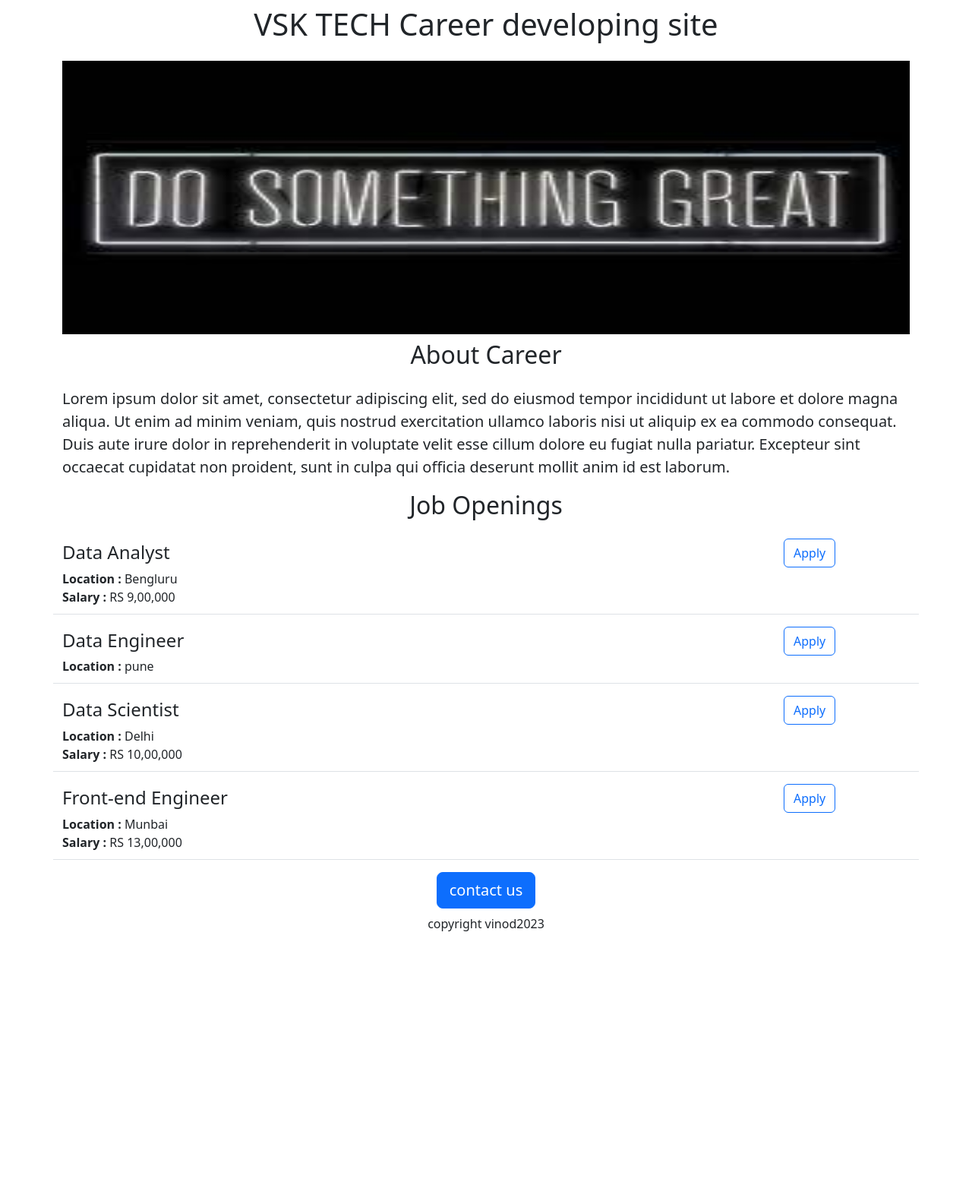
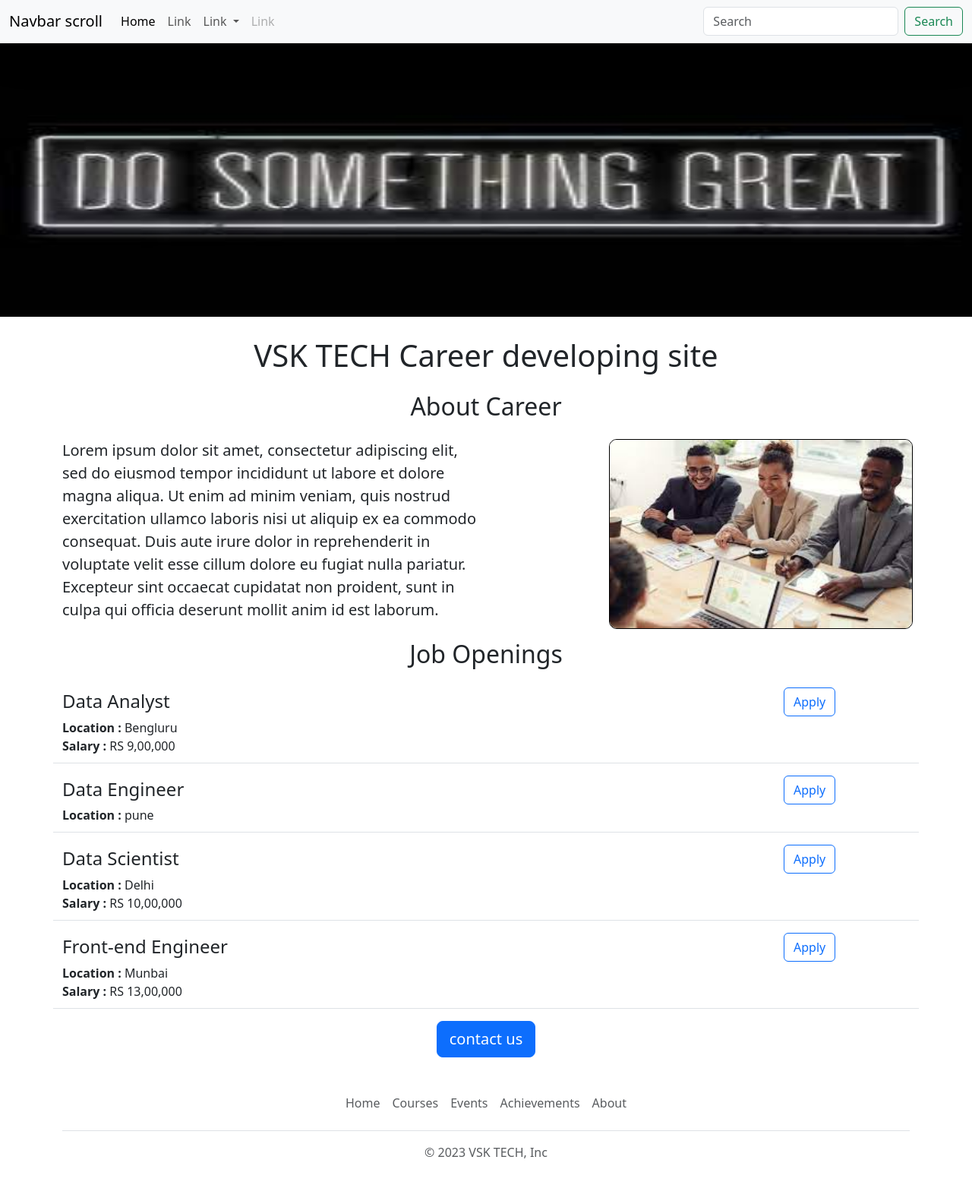
Before and after one commit to Vinodkurtakoti/career-website--job, a Flask app: page / in a window 1280 px wide. Shown: the whole page at 76% size. Before the commit the page ends 1226 px from the top, so only its background shows below. Run offline with Flask 3, Linux system fonts and the light colour scheme.

Commit message:
functional and astheteic improvement

```diff
--- /dev/null
+++ b/templates/footer.html
@@ -0,0 +1,12 @@
+<div class="container">
+  <footer class="py-3 my-4">
+    <ul class="nav justify-content-center border-bottom pb-3 mb-3">
+      <li class="nav-item"><a href="#" class="nav-link px-2 text-body-secondary">Home</a></li>
+      <li class="nav-item"><a href="#" class="nav-link px-2 text-body-secondary">Courses</a></li>
+      <li class="nav-item"><a href="#" class="nav-link px-2 text-body-secondary">Events</a></li>
+      <li class="nav-item"><a href="#" class="nav-link px-2 text-body-secondary">Achievements</a></li>
+      <li class="nav-item"><a href="#" class="nav-link px-2 text-body-secondary">About</a></li>
+    </ul>
+    <p class="text-center text-body-secondary">&copy; 2023 VSK TECH, Inc</p>
+  </footer>
+</div>
--- a/templates/home.html
+++ b/templates/home.html
@@ -9,22 +9,32 @@
       #banner{
         height: 360px;
         width: 100%;
+        margin-bottom:19px;
       }
     </style>
 
 
   </head>
   <body>
+    {% include 'nav.html'%}
+    <img id='banner'  class="img-fluid" src="https://career-website-job-2--vinodkurtakoti.repl.co/static/banner3.jpeg" >
   <div class='container'>
 
 
        <h1 class='text-center mt-2 mb-4'> {{company_name}} Career developing site</h1>
-      <img id='banner'  class="img-fluid" src="https://career-website-job-2--vinodkurtakoti.repl.co/static/banner3.jpeg" >
+
 
       <h2 class="text-center  mt-2 mb-4">About Career</h2>
-      <p class="lead">
-        Lorem ipsum dolor sit amet, consectetur adipiscing elit, sed do eiusmod tempor incididunt ut labore et dolore magna aliqua. Ut enim ad minim veniam, quis nostrud exercitation ullamco laboris nisi ut aliquip ex ea commodo consequat. Duis aute irure dolor in reprehenderit in voluptate velit esse cillum dolore eu fugiat nulla pariatur. Excepteur sint occaecat cupidatat non proident, sunt in culpa qui officia deserunt mollit anim id est laborum.
-      </p>
+    <div class='row'>
+      <div class='col-md-6'>
+        <p class="lead">
+          Lorem ipsum dolor sit amet, consectetur adipiscing elit, sed do eiusmod tempor incididunt ut labore et dolore magna aliqua. Ut enim ad minim veniam, quis nostrud exercitation ullamco laboris nisi ut aliquip ex ea commodo consequat. Duis aute irure dolor in reprehenderit in voluptate velit esse cillum dolore eu fugiat nulla pariatur. Excepteur sint occaecat cupidatat non proident, sunt in culpa qui officia deserunt mollit anim id est laborum.
+        </p>
+      </div>
+      <div class='d-none d-md-block col-md-6'>
+        <img src="static/people.jpeg"  style="height:250px;width:400px;    margin-left: 150px;border-radius:10px;border:1px solid black;">
+      </div>
+    </div>
       <h2 class="text-center  mt-2 mb-4">Job Openings</h2>
     <div>
       {% for job in jobs %}
@@ -33,11 +43,10 @@
     </div>
 
       <div class='text-center'>
-        <button class="btn btn-primary btn-lg">contact us</button>
+        <a  href="mailto:vinod.kurtakoti@gmail.com?subject=question%20about%20job%20openings&body=my%20name%3A%3Center%20your%20name%3E%0D%0A%0D%0Amy%20question%3A%3Center%20your%20question."class="btn btn-primary btn-lg">contact us</a>
       </div>
-    <p class=" text-center mt-2 mb-4">
-      copyright vinod2023
-    </p>
+
     </div>
+    {% include 'footer.html' %}
   </body>
 </html>
--- a/templates/jobitems.html
+++ b/templates/jobitems.html
@@ -15,6 +15,6 @@
 
 </div>
   <div class='col-2'>
-    <button type="button" class="btn btn-outline-primary">Apply</button>
+    <a  href="mailto:mailto:vinod.kurtakoti@gmail.com?subject=Application%20for%20{{job['role']}}&body=My%20name%3A%3Center%20your%20name%20here%3E%0D%0A%0D%0AMy%20resume%3A%3Center%20resume%20link%3E%0D%0A%0D%0AMy%20linkedin%20link%3A%3Clinkedin%20link%3E" type="button" class="btn btn-outline-primary">Apply</a>
   </div>
 </div>
--- /dev/null
+++ b/templates/nav.html
@@ -0,0 +1,39 @@
+<nav class="navbar navbar-expand-lg bg-body-tertiary shadow-lg fixed-top">
+  <div class="container-fluid">
+    <a class="navbar-brand" href="#">Navbar scroll</a>
+    <button class="navbar-toggler" type="button" data-bs-toggle="collapse" data-bs-target="#navbarScroll" aria-controls="navbarScroll" aria-expanded="false" aria-label="Toggle navigation">
+      <span class="navbar-toggler-icon"></span>
+    </button>
+    <div class="collapse navbar-collapse" id="navbarScroll">
+      <ul class="navbar-nav me-auto my-2 my-lg-0 navbar-nav-scroll" style="--bs-scroll-height: 100px;">
+        <li class="nav-item">
+          <a class="nav-link active" aria-current="page" href="#">Home</a>
+        </li>
+        <li class="nav-item">
+          <a class="nav-link" href="#">Link</a>
+        </li>
+        <li class="nav-item dropdown">
+          <a class="nav-link dropdown-toggle" href="#" role="button" data-bs-toggle="dropdown" aria-expanded="false">
+            Link
+          </a>
+          <ul class="dropdown-menu">
+            <li><a class="dropdown-item" href="#">Action</a></li>
+            <li><a class="dropdown-item" href="#">Another action</a></li>
+            <li><hr class="dropdown-divider"></li>
+            <li><a class="dropdown-item" href="#">Something else here</a></li>
+          </ul>
+        </li>
+        <li class="nav-item">
+          <a class="nav-link disabled" aria-disabled="true">Link</a>
+        </li>
+      </ul>
+      <form class="d-flex" role="search">
+        <input class="form-control me-2" type="search" placeholder="Search" aria-label="Search">
+        <button class="btn btn-outline-success" type="submit">Search</button>
+      </form>
+    </div>
+  </div>
+</nav>
+<div style="height:57px">
+
+</div>
```
Also changed, not shown: static/people.jpeg (added).
